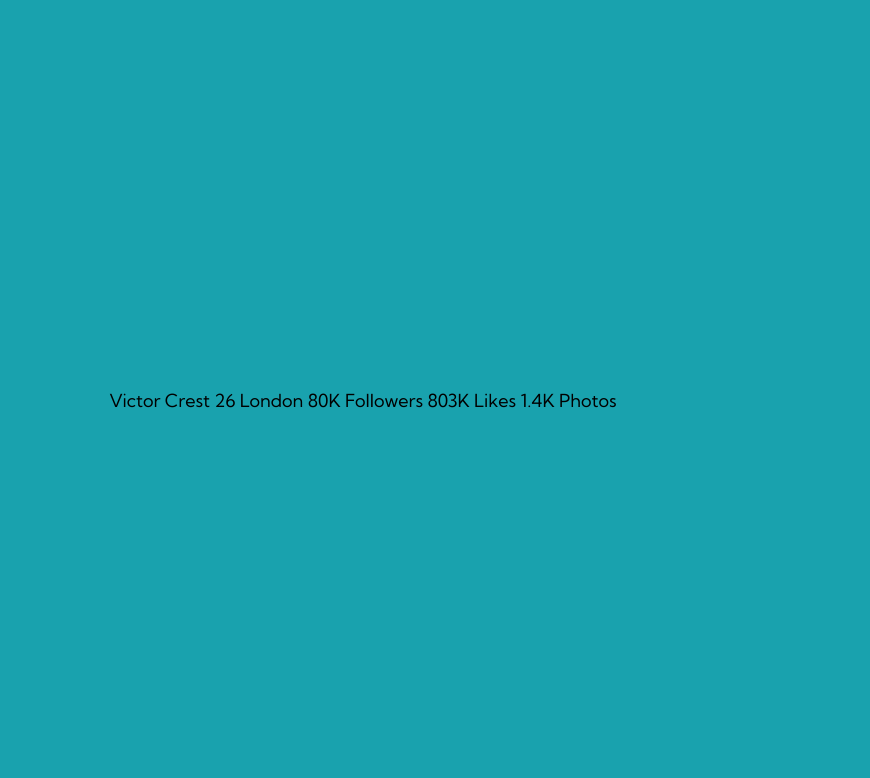
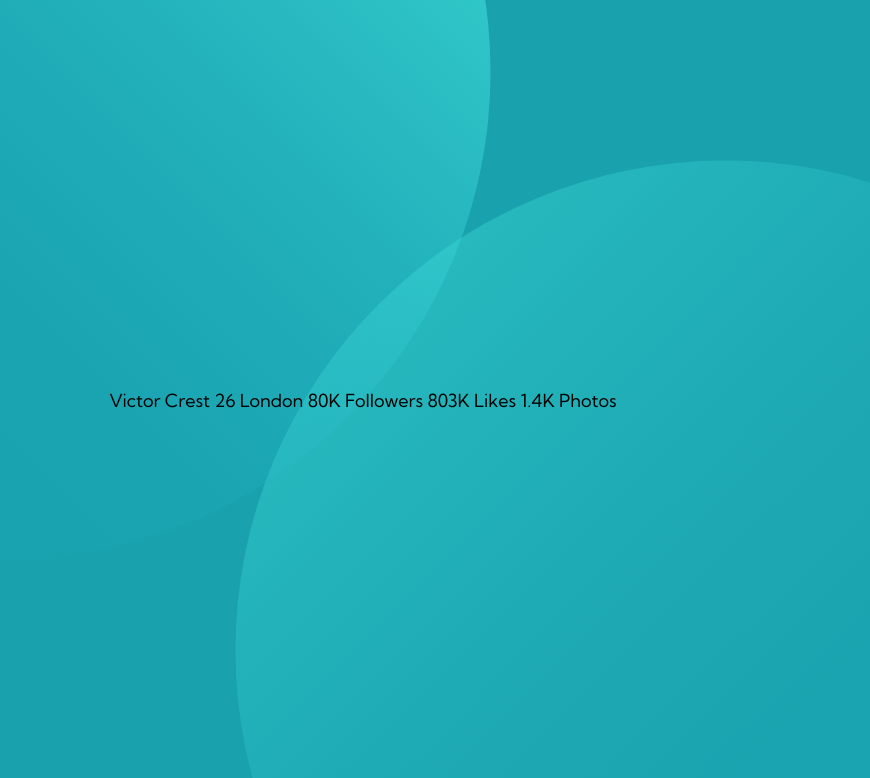
Before and after one commit to dhananjayandayalan/profile-card-component-main, a plain HTML site: page index.html in a window 1280 px wide. Shown: the top 778 px of the page, without its empty margins (277-1147 px from the left). Drawn offline with Linux system fonts and the light colour scheme.

Commit message:
background pattern is set - Top & Bottom

```diff
--- a/index.html
+++ b/index.html
@@ -1,35 +1,31 @@
 <!DOCTYPE html>
 <html lang="en">
-
   <head>
-  <meta charset="UTF-8">
-  <meta name="viewport" content="width=device-width, initial-scale=1.0">
+    <meta charset="UTF-8" />
+    <meta name="viewport" content="width=device-width, initial-scale=1.0" />
     <!-- displays site properly based on user's device -->
 
-  <link rel="icon" type="image/png" sizes="32x32" href="./images/favicon-32x32.png">
-  <link rel="stylesheet" href="style.css">
+    <link
+      rel="icon"
+      type="image/png"
+      sizes="32x32"
+      href="./images/favicon-32x32.png"
+    />
+    <link rel="stylesheet" href="style.css" />
     <title>Frontend Mentor | Profile card component</title>
   </head>
 
   <body>
     <main class="container">
-    Victor Crest
-    26
-    London
-
-    80K
-    Followers
-
-    803K
-    Likes
-
-    1.4K
-    Photos
+      <section class="card">
+        Victor Crest 26 London 80K Followers 803K Likes 1.4K Photos
+      </section>
     </main>
     <footer class="attribution">
-    Challenge by <a href="https://www.frontendmentor.io?ref=challenge" target="_blank">Frontend Mentor</a>.
-    Coded by <a href="https://github.com/dhananjayandayalan">Dhanan</a>.
+      Challenge by
+      <a href="https://www.frontendmentor.io?ref=challenge" target="_blank"
+        >Frontend Mentor</a
+      >. Coded by <a href="https://github.com/dhananjayandayalan">Dhanan</a>.
     </footer>
   </body>
-
 </html>
--- a/style.css
+++ b/style.css
@@ -17,22 +17,22 @@
 
 body {
   font-size: 1.8rem;
-  font-family: 'Kumbh Sans', sans-serif;
+  font-family: "Kumbh Sans", sans-serif;
   min-height: 100%;
   background-color: var(--dark-cyan);
-}
-
-img {
-  display: block;
-  max-width: 100%;
+  background-image: url("./images/bg-pattern-top.svg"),
+    url("./images/bg-pattern-bottom.svg");
+  background-repeat: no-repeat, no-repeat;
+  background-position: bottom 30vh right 40vw, top 20vh left 40vw;
 }
 
 main {
-    height: 100vh;
-    display: grid;
-    place-items: center;
+  height: 100vh;
+  display: grid;
+  place-items: center;
+  padding: 0 2rem;
 }
 
 .attribution {
-    text-align: center;
+  text-align: center;
 }
```
Lines whose indentation alone changed are shown as unchanged.
